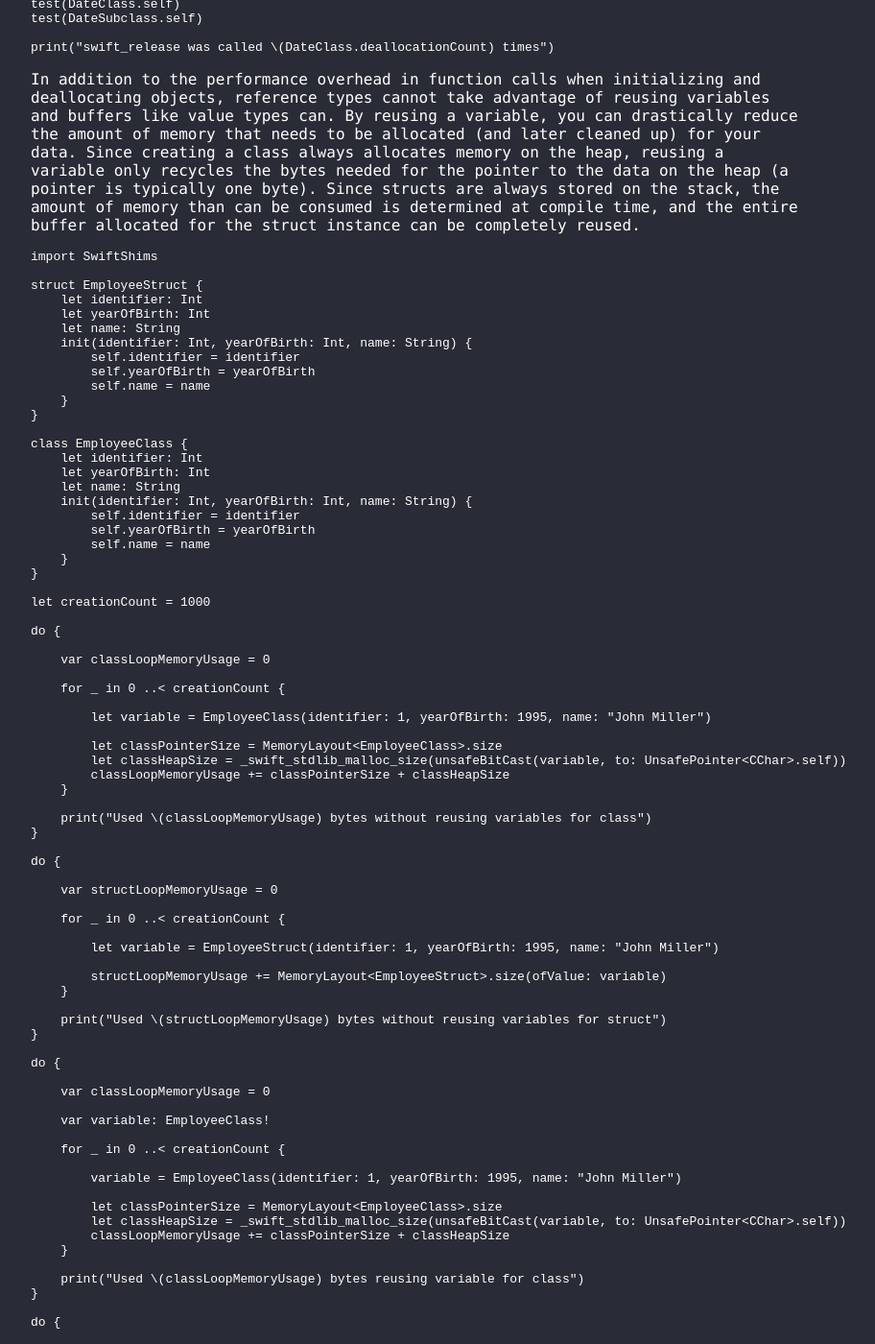
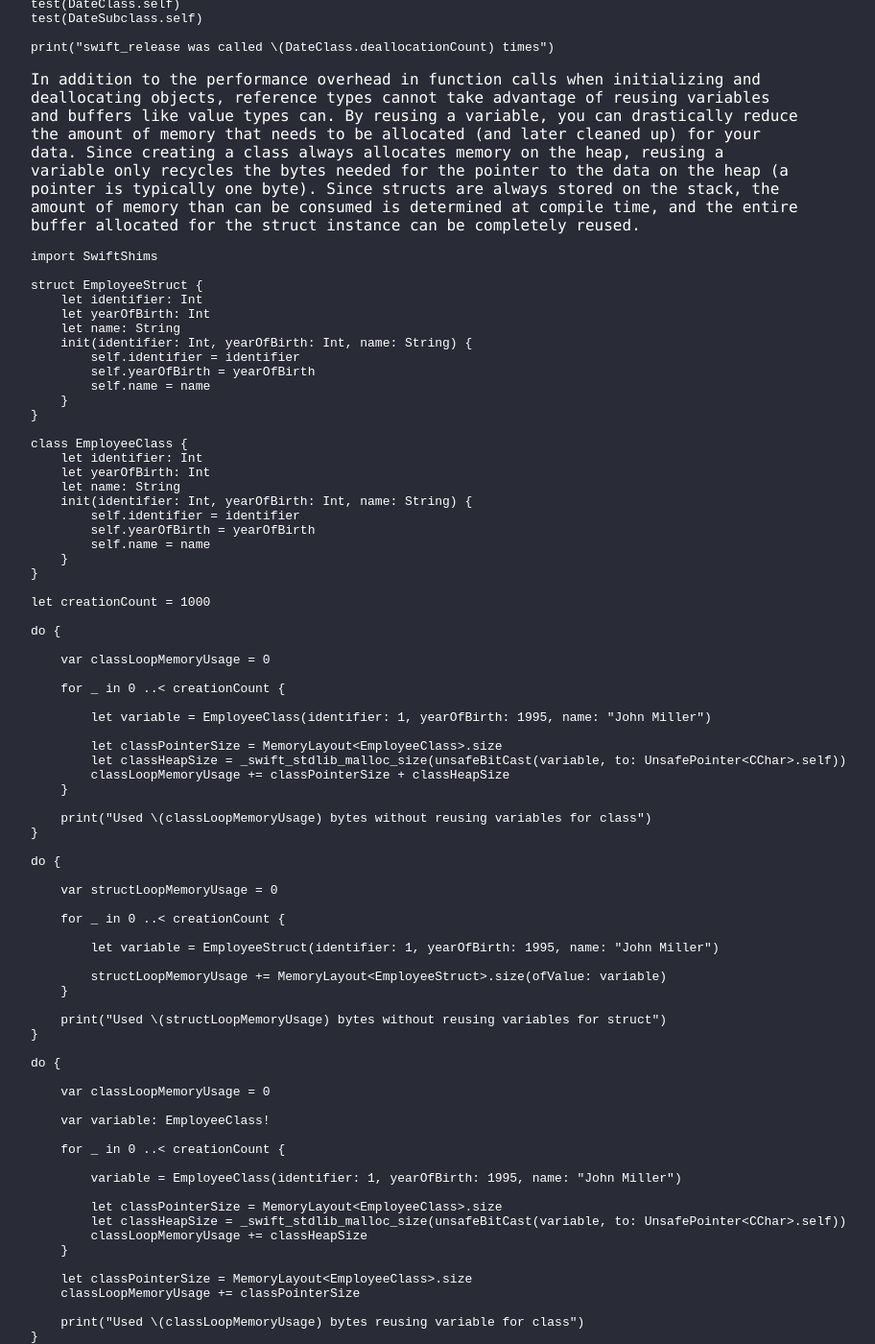
Before and after one commit to colemancda/colemancda.github.io, a Jekyll site: the page built from _posts/2017-01-02-Protocol-Oriented-Programming.md, in a window 1280 px wide and 1400 px high, scrolled down 3792 px. Shown: the whole window at 96% size, without its empty margins (208-1120 px from the left). Built offline with Jekyll 4.4.1, drawn with Linux system fonts in a browser that asks for light colours; some of the changed text lies outside the part shown.

Commit message:
modifying loop implementation according to description in text

```diff
--- a/_posts/2017-01-02-Protocol-Oriented-Programming.md
+++ b/_posts/2017-01-02-Protocol-Oriented-Programming.md
@@ -255,8 +255,11 @@ do {
 
         let classPointerSize = MemoryLayout<EmployeeClass>.size
         let classHeapSize = _swift_stdlib_malloc_size(unsafeBitCast(variable, to: UnsafePointer<CChar>.self))
-        classLoopMemoryUsage += classPointerSize + classHeapSize
+        classLoopMemoryUsage += classHeapSize
     }
+
+    let classPointerSize = MemoryLayout<EmployeeClass>.size
+    classLoopMemoryUsage += classPointerSize
 
     print("Used \(classLoopMemoryUsage) bytes reusing variable for class")
 }
```
